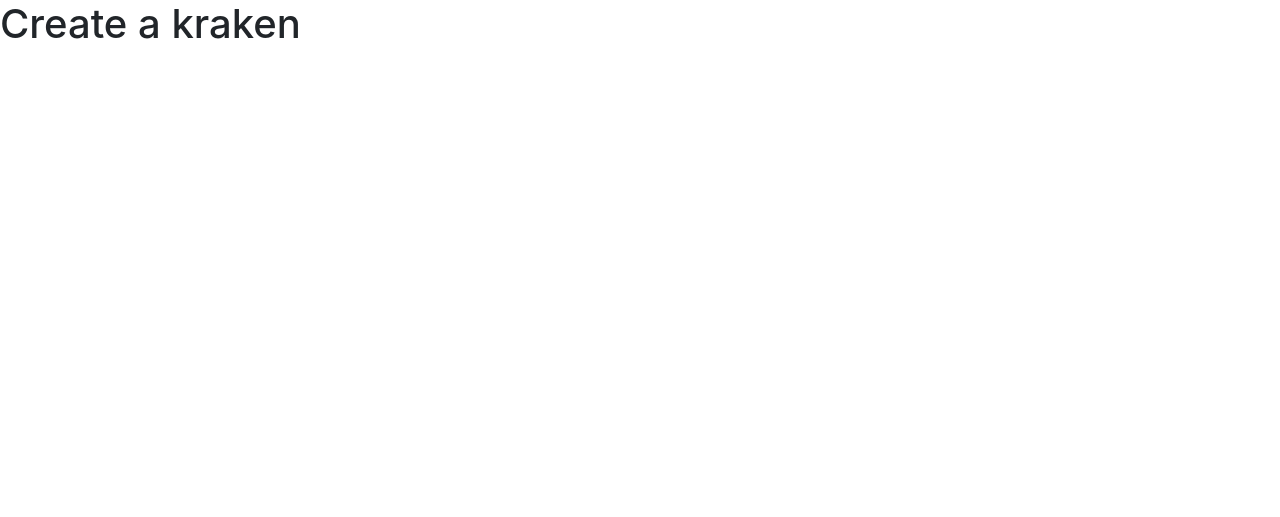
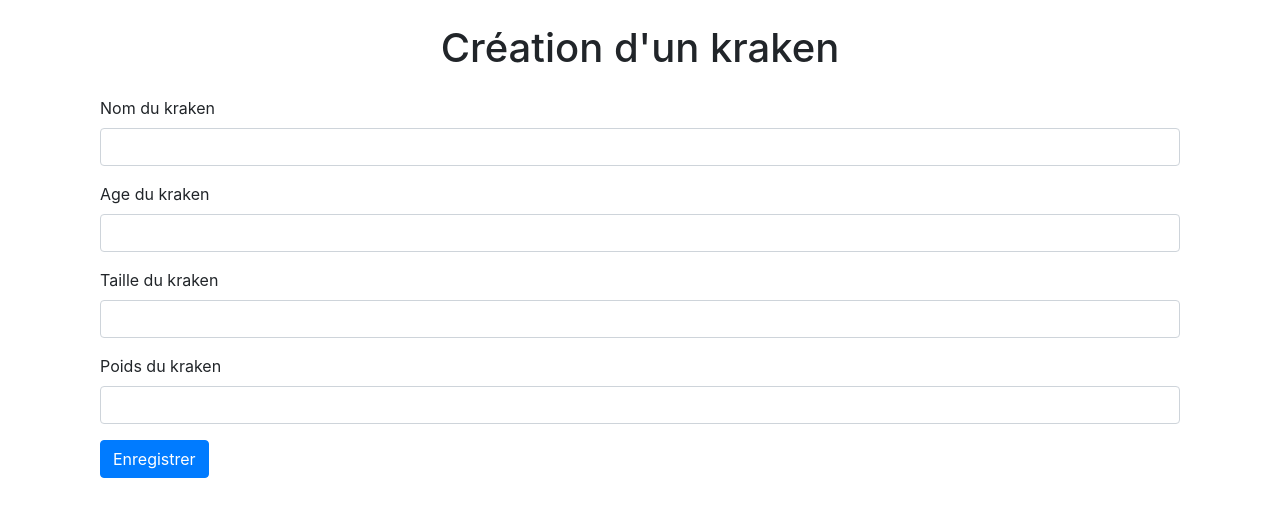
Before and after one commit to Circus-Pygargus/exo_php_kraken, a PHP site: template templates/kraken_new/index.html.twig in a window 1280 px wide. Shown: the top 517 px of the page. Run offline with PHP 8.4, Linux system fonts and the light colour scheme; the template is opened without the code that fills it, so the values that code supplies are empty; some libraries are stand-ins or nearby versions.

Commit message:
création formulaire nouveau kraken

```diff
--- a/dones.txt
+++ b/dones.txt
@@ -84,6 +84,9 @@ commit -m "ajout et gestion de la route /kraken/new"
 ajout de bootstrap pour se faciliter la tâche (surtout quici, l'intérêt c'est de faire du php...)
 commit -m "ajout bootstrap"
 
+création du formulaire de nouveau kraken dans /templates/kraken_new/index.html
+commit -m "création formulaire nouveau kraken"
+
 
 
 
--- a/templates/kraken_new/index.html.twig
+++ b/templates/kraken_new/index.html.twig
@@ -1,5 +1,32 @@
 {% extends "base.html.twig" %}
 
+{% block header %}
+    <h1 class="text-center m-4">Création d'un kraken</h1>
+{% endblock %}
+
+
 {% block main %}
-    <h1>Create a kraken</h1>
+    <main class="container">
+        <div class="container-fluid">
+            <form action="/kraken/create" method="post">
+                <div class="form-group">
+                    <label for="kraken-name">Nom du kraken</label>
+                    <input type="text" class="form-control" id="kraken-name" name="name" required>
+                </div>
+                <div class="form-group">
+                    <label for="kraken-age">Age du kraken</label>
+                    <input type="number" class="form-control" id="kraken-age" name="age" required>
+                </div>
+                <div class="form-group">
+                    <label for="kraken-height">Taille du kraken</label>
+                    <input type="number" class="form-control" id="kraken-height" name="height" required>
+                </div>
+                <div class="form-group">
+                    <label for="kraken-weight">Poids du kraken</label>
+                    <input type="number" class="form-control" id="kraken-weight" name="weight" required>
+                </div>
+                <button type="submit" class="btn btn-primary">Enregistrer</button>
+            </form>
+        </div>
+    </main>
 {% endblock %}
```
